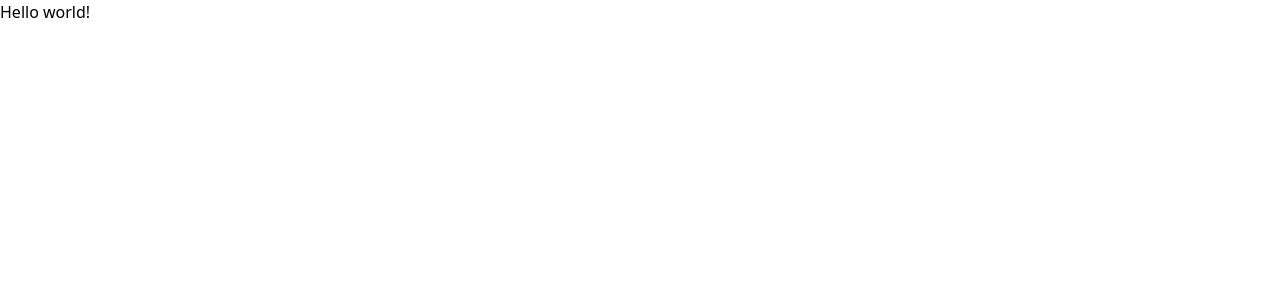
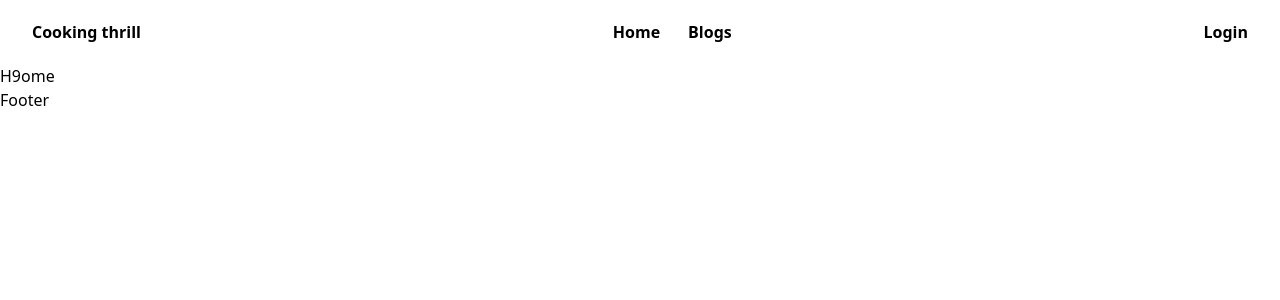
Before and after one commit to maruf-hasann/cooking-thrill, a React (Vite) app: page / in a window 1280 px wide. Shown: the top 300 px of the page. Built offline with nearby package versions, Linux system fonts and the light colour scheme.

Commit message:
header done

```diff
--- a/package.json
+++ b/package.json
@@ -10,6 +10,7 @@
     "preview": "vite preview"
   },
   "dependencies": {
+    "@heroicons/react": "^2.0.17",
     "localforage": "^1.10.0",
     "match-sorter": "^6.3.1",
     "react": "^18.2.0",
--- a/src/App.jsx
+++ /dev/null
@@ -1,35 +0,0 @@
-import { useState } from 'react'
-import reactLogo from './assets/react.svg'
-import viteLogo from '/vite.svg'
-import './App.css'
-
-function App() {
-  const [count, setCount] = useState(0)
-
-  return (
-    <>
-      <div>
-        <a href="https://vitejs.dev" target="_blank">
-          <img src={viteLogo} className="logo" alt="Vite logo" />
-        </a>
-        <a href="https://react.dev" target="_blank">
-          <img src={reactLogo} className="logo react" alt="React logo" />
-        </a>
-      </div>
-      <h1>Vite + React</h1>
-      <div className="card">
-        <button onClick={() => setCount((count) => count + 1)}>
-          count is {count}
-        </button>
-        <p>
-          Edit <code>src/App.jsx</code> and save to test HMR
-        </p>
-      </div>
-      <p className="read-the-docs">
-        Click on the Vite and React logos to learn more
-      </p>
-    </>
-  )
-}
-
-export default App
--- /dev/null
+++ b/src/Layout/Footer.jsx
@@ -0,0 +1,11 @@
+import React from 'react';
+
+const Footer = () => {
+    return (
+        <div>
+            <h2>Footer </h2>
+        </div>
+    );
+};
+
+export default Footer;
--- /dev/null
+++ b/src/Layout/Header.jsx
@@ -0,0 +1,107 @@
+import React, { useState } from 'react';
+import { Link, NavLink } from 'react-router-dom';
+import {
+  BoltIcon,
+  Bars3BottomRightIcon,
+  XMarkIcon,
+} from "@heroicons/react/24/solid";
+
+const Header = () => {
+      const [isMenuOpen, setIsMenuOpen] = useState(false);
+    return (
+      <div className=" px-4 font-semibold py-5 mx-auto sm:max-w-xl md:max-w-full lg:max-w-screen-xl md:px-24 lg:px-8">
+        <div className="relative flex items-center justify-between">
+          {/* Logo Section */}
+          <Link to="/" className="inline-flex items-center">
+            Cooking thrill
+          </Link>
+
+          {/* Menu Section */}
+          <ul className="items-center hidden space-x-7 lg:flex">
+            <li>
+              <NavLink
+                to="/"
+                className={({ isActive }) => (isActive ? "active" : "default")}
+              >
+                Home
+              </NavLink>
+            </li>
+
+            <li>
+              <NavLink
+                to="/blogs"
+                className={({ isActive }) => (isActive ? "active" : "default")}
+              >
+                Blogs
+              </NavLink>
+            </li>
+          </ul>
+          <div className="hidden lg:block">
+            <button className="btn">Login</button>
+          </div>
+          {/* Mobile Navbar Section */}
+          <div className="lg:hidden">
+            {/* Dropdown Open Button */}
+            <button
+              aria-label="Open Menu"
+              title="Open Menu"
+              onClick={() => setIsMenuOpen(true)}
+            >
+              <Bars3BottomRightIcon className="w-5 text-gray-600" />
+            </button>
+            {isMenuOpen && (
+              <div className="absolute top-0 left-0 w-full z-10">
+                <div className="p-5 bg-white border rounded shadow-sm">
+                  {/* Logo & Button section */}
+                  <div className="flex items-center justify-between mb-4">
+                    <div>
+                      <Link to="/" className="inline-flex items-center">
+                        Cooking thrill
+                      </Link>
+                    </div>
+                    {/*  close button */}
+                    <div>
+                      <button
+                        aria-label="Close Menu"
+                        title="Close Menu"
+                        onClick={() => setIsMenuOpen(false)}
+                      >
+                        <XMarkIcon className="w-5 text-gray-600" />
+                      </button>
+                    </div>
+                  </div>
+                  {/* Mobile Menu */}
+                  <nav>
+                    <ul className="space-y-4">
+                      <li>
+                        <NavLink
+                          to="/"
+                          className={({ isActive }) =>
+                            isActive ? "active" : "default"
+                          }
+                        >
+                          Home
+                        </NavLink>
+                      </li>
+                      <li>
+                        <NavLink
+                          to="/blogs"
+                          className={({ isActive }) =>
+                            isActive ? "active" : "default"
+                          }
+                        >
+                          Blogs
+                        </NavLink>
+                      </li>
+                    </ul>
+                  </nav>
+                </div>
+              </div>
+            )}
+          </div>
+        </div>
+      </div>
+    );
+};
+
+export default Header;
--- /dev/null
+++ b/src/Layout/Layout.jsx
@@ -0,0 +1,16 @@
+import React from 'react';
+import Header from './Header';
+import { Outlet } from 'react-router-dom';
+import Footer from './Footer';
+
+const Layout = () => {
+    return (
+        <div>
+            <Header />
+            <Outlet></Outlet>
+            <Footer></Footer>
+        </div>
+    );
+};
+
+export default Layout;
--- /dev/null
+++ b/src/Pages/Home.jsx
@@ -0,0 +1,11 @@
+import React from 'react';
+
+const Home = () => {
+    return (
+        <div>
+            <h1>H9ome</h1>
+        </div>
+    );
+};
+
+export default Home;
--- a/src/index.css
+++ b/src/index.css
@@ -1,3 +1,6 @@
 @tailwind base;
 @tailwind components;
 @tailwind utilities;
+.my_container{
+  @apply px-4 pb-9 mx-auto sm:max-w-xl md:max-w-full lg:max-w-screen-xl md:px-24 lg:px-8 lg:py-10
+}
```
Also changed, not shown: src/main.jsx (+9 -1 lines), .eslintrc.cjs, 1 other file (tests, documents, lock files or other folders).
